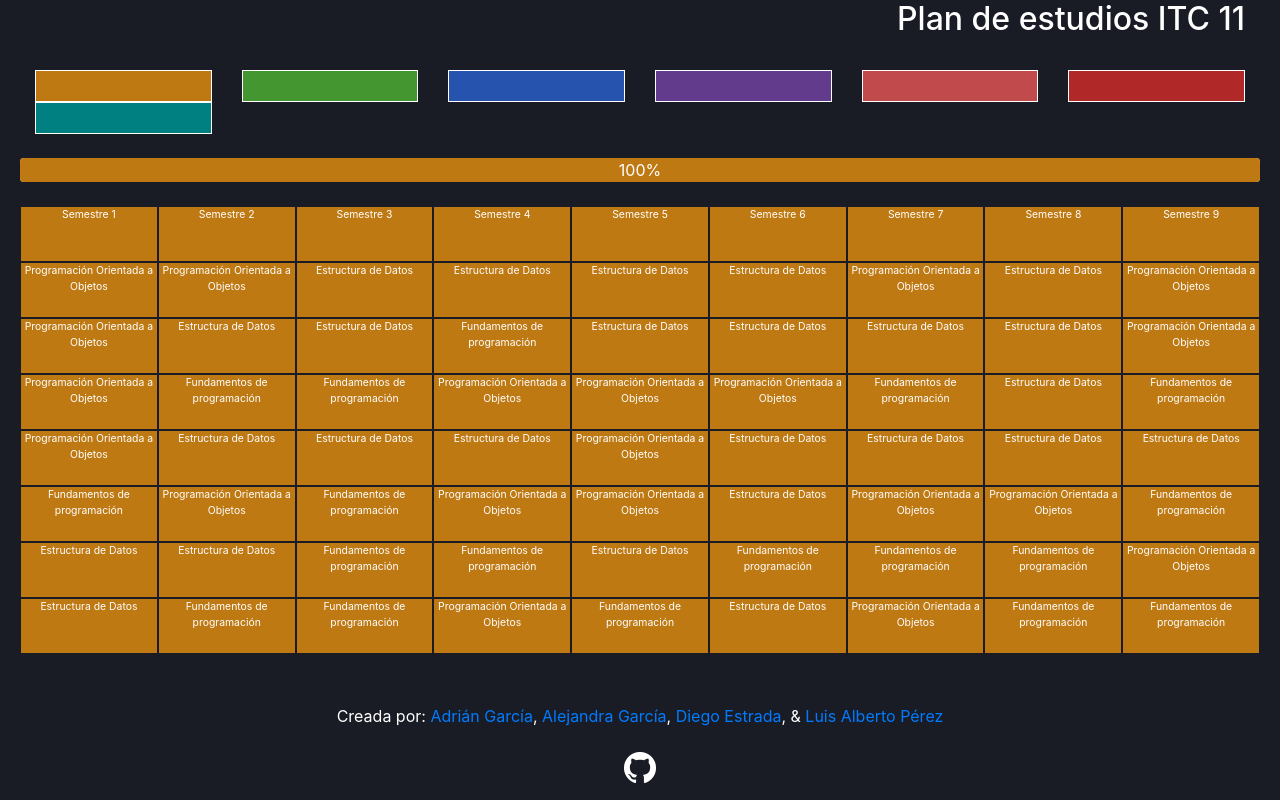
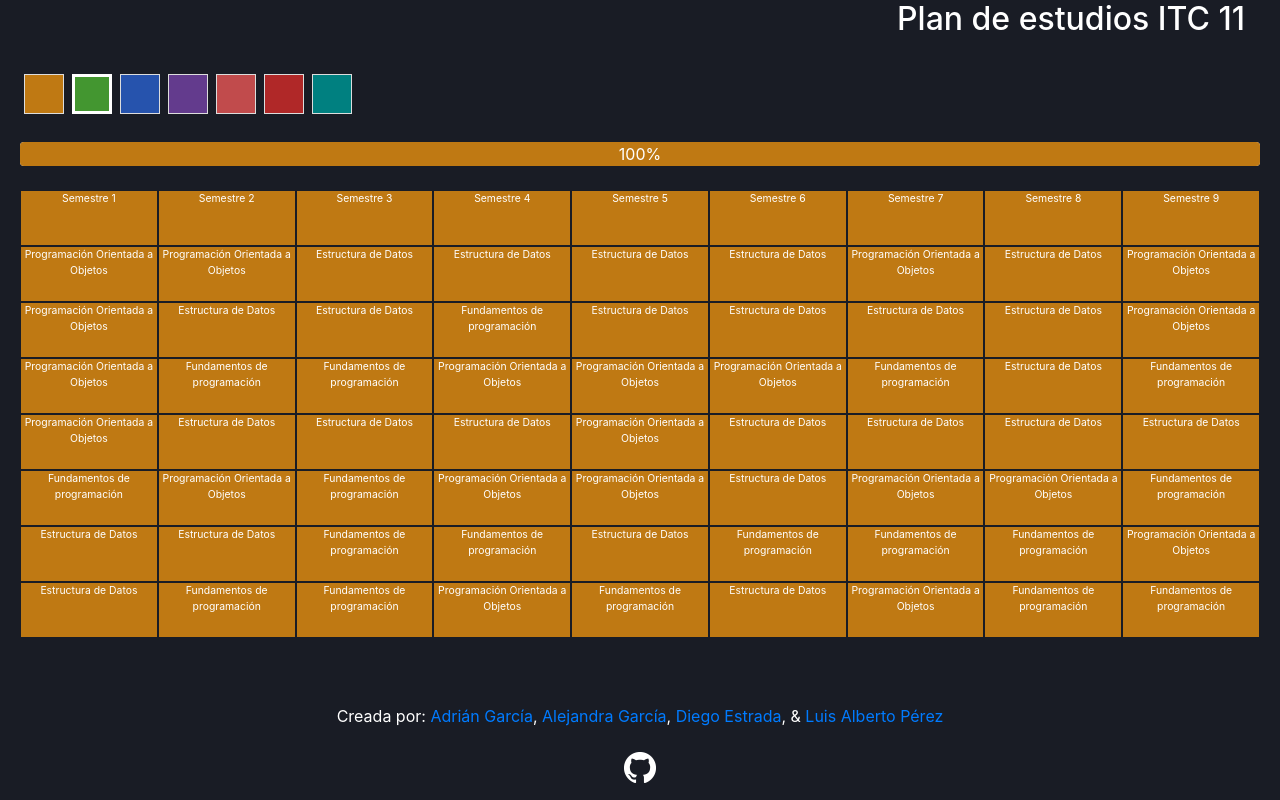
Before and after one commit to luispc111/PlanesDeEstudio, a React (Create React App) app: page /plan/itc_11 in a window 1280 px wide. Built offline with nearby package versions, Linux system fonts and the light colour scheme.

Commit message:
Cambié estilo de botones de colores

```diff
--- a/src/components/PlanDeEstudio/BotonesDeColor/BotonesDeColor.js
+++ b/src/components/PlanDeEstudio/BotonesDeColor/BotonesDeColor.js
@@ -5,7 +5,7 @@ import { Col, Row } from 'react-bootstrap';
 const BotonDeColor = ({ color, cambiarColorSeleccionado, colorSeleccionado }) => {
   return (
     <div
-      className={`boton-color bg-${color} ${(color === colorSeleccionado) ? 'boton-seleccionado' : ''}`}
+      className={`m-1 bg-${color} boton-color${(color === colorSeleccionado) ? '-seleccionado' : ''}`}
       onClick={() => cambiarColorSeleccionado(color)}
     />
   )
@@ -14,15 +14,14 @@ const BotonDeColor = ({ color, cambiarColorSeleccionado, colorSeleccionado }) =>
 /** Lista de colores **/
 export default function BotonesDeColor({ colores, cambiarColorSeleccionado, colorSeleccionado }) {
   return (
-    <Row className="mt-4" lg={6}>
+    <Row className="mt-4">
       {colores.map((color, indice) => (
-        <Col key={indice}>
-          <BotonDeColor
-            color={color}
-            cambiarColorSeleccionado={cambiarColorSeleccionado}
-            colorSeleccionado={colorSeleccionado}
-          />
-        </Col>
+        <BotonDeColor
+          color={color}
+          key={indice}
+          cambiarColorSeleccionado={cambiarColorSeleccionado}
+          colorSeleccionado={colorSeleccionado}
+        />
       ))}
     </Row>
   )
--- a/src/sass/plan-de-estudio.scss
+++ b/src/sass/plan-de-estudio.scss
@@ -6,10 +6,6 @@
 .semester {
   color: white;
   text-align: center;
-}
-
-.boton-seleccionado {
-  border: 3px solid;
 }
 
 .materia {
@@ -21,9 +17,14 @@
 
 .boton-color {
   border: 1px solid;
-  color: white;
-  height: 2rem;
-  // width: 2rem;
+  color: #DDDDDD;
+  height: 2.5rem;
+  width: 2.5rem;
+  &-seleccionado{
+    border: 3px solid;
+    color: white;
+    width: 2.5rem;
+  }
 }
 
 @media (max-width:1461px){
```
